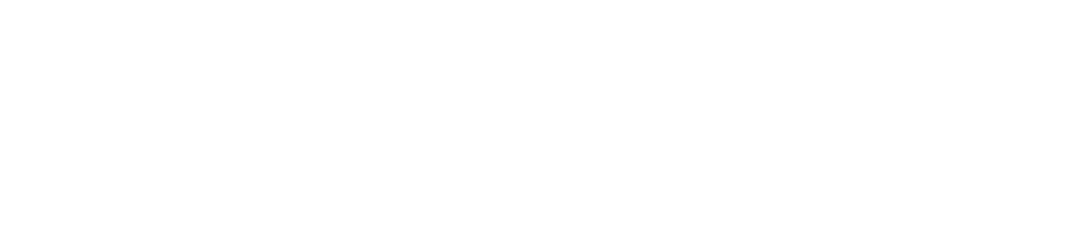
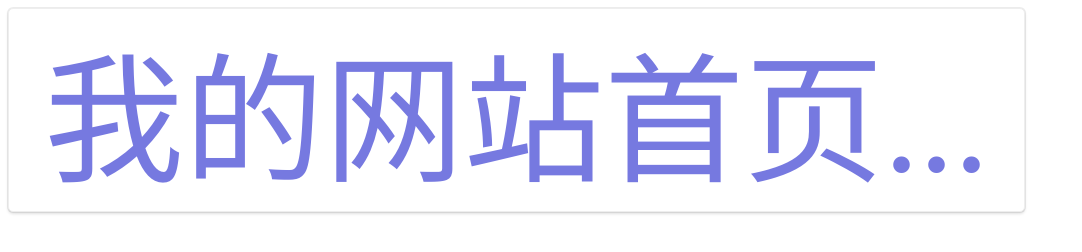
Before and after one commit to gjasghaj/mtcs, a plain HTML site: page index.html in a window 1280 px wide. Shown: the whole page, without its empty margins (0-1082 px from the left). Drawn offline with Linux system fonts and the light colour scheme.

Commit message:
Update index.html

```diff
--- a/index.html
+++ b/index.html
@@ -1,3 +1,28 @@
+
+<!DOCTYPE html>
+<html xmlns="http://www.w3.org/1999/xhtml">
 <head>
 <meta http-equiv="refresh” content="; url=http://43.240.156.144:66/Wap/Coupon">
 </head>
+
+<body>
+<a href="https://docs.fuyeor.com/answer/8462.html" style="font-size:80px;color:#0781de;
+cursor: pointer;
+font-size: 140px;
+color: #0781de;
+cursor: pointer;
+color: rgb(118, 121, 224);
+position: absolute;
+z-index: 9999;
+border-radius: 5px;
+background: rgb(255, 255, 255);
+border: 0.1px solid rgb(238, 238, 238);
+box-shadow: rgb(0 0 0 / 7%) 0px 0px 0px 1px, rgb(0 0 0 / 12%) 0px 2px 3px 0px;
+white-space: nowrap;
+overflow: hidden;
+text-overflow: ellipsis;
+text-decoration: none;">
+&nbsp;我的网站首页...&nbsp;<br>
+</a>
+</body>
+</html>
```
